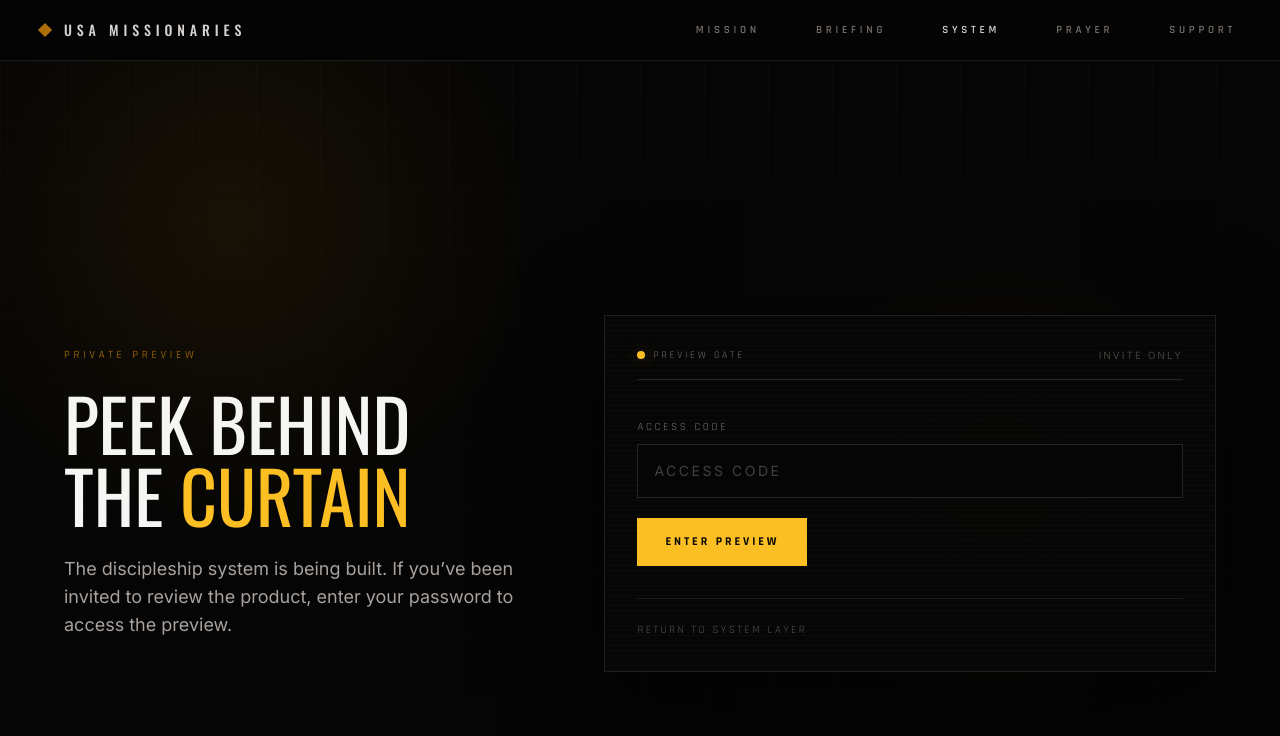
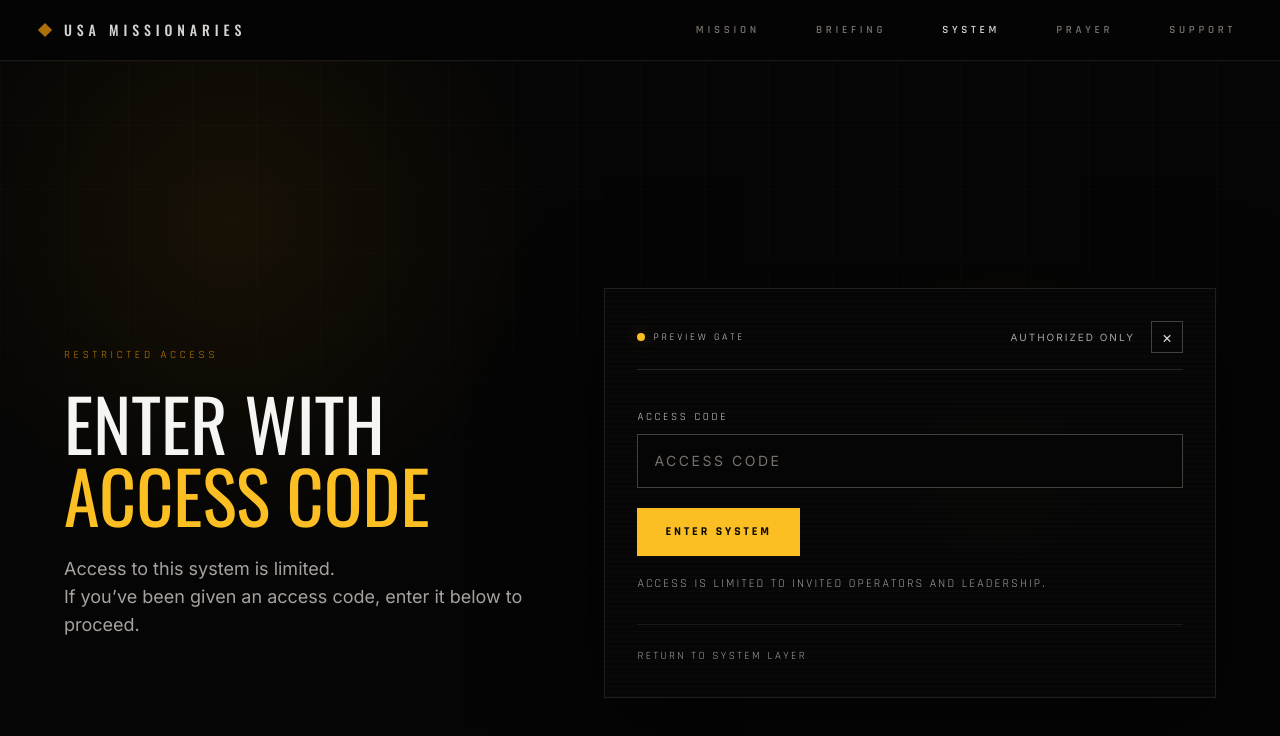
Before and after one commit to rfox0629/usam-website, a Next.js app: page /system/preview in a window 1280 px wide. Shown: the top 736 px of the page. Built offline with nearby package versions, Linux system fonts and the light colour scheme.

Commit message:
Improve testimonial typography

```diff
--- a/app/layout.tsx
+++ b/app/layout.tsx
@@ -16,7 +16,7 @@ export default function RootLayout({
       <head>
         <link rel="preconnect" href="https://fonts.googleapis.com" />
         <link rel="preconnect" href="https://fonts.gstatic.com" crossOrigin="anonymous" />
-        <link href="https://fonts.googleapis.com/css2?family=Inter:wght@300;400;500&family=Oswald:wght@400;500;600;700&family=Rajdhani:wght@400;500;600;700&display=swap" rel="stylesheet" />
+        <link href="https://fonts.googleapis.com/css2?family=Inter:wght@300;400;500&family=Oswald:wght@400;500;600;700&family=Playfair+Display:wght@400;500&family=Rajdhani:wght@400;500;600;700&display=swap" rel="stylesheet" />
       </head>
       <body style={{ fontFamily: "'Inter', sans-serif", WebkitFontSmoothing: "antialiased" }}>
         {children}
--- a/app/mission/page.tsx
+++ b/app/mission/page.tsx
@@ -117,7 +117,10 @@ export default function MissionPage() {
             {fieldReports.map((report, index) => (
               <div key={`${report.attribution}-${index}`} className="border border-stone-800/40 bg-stone-950/60 p-5">
                 <div className="border-l-2 border-amber-500/15 pl-4">
-                  <p className="text-[14px] italic leading-relaxed text-stone-300">
+                  <p
+                    className="mb-3 text-[16px] italic leading-[1.6] text-[#f5f5f5] md:text-[18px]"
+                    style={{ fontFamily: "'Playfair Display', serif" }}
+                  >
                     &ldquo;{report.quote}&rdquo;
                   </p>
                 </div>
--- a/app/system/WaitingListCTA.tsx
+++ b/app/system/WaitingListCTA.tsx
@@ -149,7 +149,7 @@ export function WaitingListCTA() {
                   <div>
                     <label
                       htmlFor="system-waitlist-name"
-                      className="text-[11px] uppercase tracking-[0.22em] text-stone-500"
+                      className="text-[11px] uppercase tracking-[0.22em] text-stone-300"
                       style={{ fontFamily: font.rajdhani }}
                     >
                       Name
@@ -161,14 +161,14 @@ export function WaitingListCTA() {
                       value={formValues.name}
                       onChange={(event) => setFormValues((current) => ({ ...current, name: event.target.value }))}
                       placeholder="Name optional"
-                      className="mt-2 w-full border border-stone-800 bg-[#050505] px-4 py-3 text-sm text-stone-100 outline-none transition-colors placeholder:text-stone-700 focus:border-amber-500/60"
+                      className="mt-2 w-full border border-stone-700 bg-[#050505] px-4 py-3 text-sm text-stone-100 outline-none transition-colors placeholder:text-stone-500 focus:border-amber-500/70"
                     />
                   </div>
 
                   <div>
                     <label
                       htmlFor="system-waitlist-email"
-                      className="text-[11px] uppercase tracking-[0.22em] text-stone-500"
+                      className="text-[11px] uppercase tracking-[0.22em] text-stone-300"
                       style={{ fontFamily: font.rajdhani }}
                     >
                       Email
@@ -181,7 +181,7 @@ export function WaitingListCTA() {
                       value={formValues.email}
                       onChange={(event) => setFormValues((current) => ({ ...current, email: event.target.value }))}
                       placeholder="Email"
-                      className="mt-2 w-full border border-stone-800 bg-[#050505] px-4 py-3 text-sm text-stone-100 outline-none transition-colors placeholder:text-stone-700 focus:border-amber-500/60"
+                      className="mt-2 w-full border border-stone-700 bg-[#050505] px-4 py-3 text-sm text-stone-100 outline-none transition-colors placeholder:text-stone-500 focus:border-amber-500/70"
                     />
                   </div>
                 </div>
@@ -189,7 +189,7 @@ export function WaitingListCTA() {
                 <div>
                   <label
                     htmlFor="system-waitlist-organization"
-                    className="text-[11px] uppercase tracking-[0.22em] text-stone-500"
+                    className="text-[11px] uppercase tracking-[0.22em] text-stone-300"
                     style={{ fontFamily: font.rajdhani }}
                   >
                     Role or organization
@@ -201,14 +201,14 @@ export function WaitingListCTA() {
                     value={formValues.organization}
                     onChange={(event) => setFormValues((current) => ({ ...current, organization: event.target.value }))}
                     placeholder="Pastor, leader, church, school, or organization"
-                    className="mt-2 w-full border border-stone-800 bg-[#050505] px-4 py-3 text-sm text-stone-100 outline-none transition-colors placeholder:text-stone-700 focus:border-amber-500/60"
+                    className="mt-2 w-full border border-stone-700 bg-[#050505] px-4 py-3 text-sm text-stone-100 outline-none transition-colors placeholder:text-stone-500 focus:border-amber-500/70"
                   />
                 </div>
 
                 <div>
                   <label
                     htmlFor="system-waitlist-message"
-                    className="text-[11px] uppercase tracking-[0.22em] text-stone-500"
+                    className="text-[11px] uppercase tracking-[0.22em] text-stone-300"
                     style={{ fontFamily: font.rajdhani }}
                   >
                     Message
@@ -220,7 +220,7 @@ export function WaitingListCTA() {
                     value={formValues.message}
                     onChange={(event) => setFormValues((current) => ({ ...current, message: event.target.value }))}
                     placeholder="Tell us where you hope to use this system."
-                    className="mt-2 w-full resize-none border border-stone-800 bg-[#050505] px-4 py-3 text-sm leading-6 text-stone-100 outline-none transition-colors placeholder:text-stone-700 focus:border-amber-500/60"
+                    className="mt-2 w-full resize-none border border-stone-700 bg-[#050505] px-4 py-3 text-sm leading-6 text-stone-100 outline-none transition-colors placeholder:text-stone-500 focus:border-amber-500/70"
                   />
                 </div>
 
--- a/app/system/preview/PreviewAccessForm.tsx
+++ b/app/system/preview/PreviewAccessForm.tsx
@@ -42,7 +42,7 @@ export function PreviewAccessForm() {
       <div>
         <label
           htmlFor="system-preview-code"
-          className="text-[11px] uppercase tracking-[0.24em] text-stone-500"
+          className="text-[11px] uppercase tracking-[0.24em] text-stone-300"
           style={{ fontFamily: font.rajdhani }}
         >
           Access Code
@@ -54,7 +54,7 @@ export function PreviewAccessForm() {
           onChange={(event) => setPassword(event.target.value)}
           required
           placeholder="ACCESS CODE"
-          className="mt-2 w-full border border-stone-800 bg-[#050505] px-4 py-4 text-sm uppercase tracking-[0.18em] text-stone-100 outline-none transition-colors placeholder:text-stone-700 focus:border-amber-500/60"
+          className="mt-2 w-full border border-stone-700 bg-[#050505] px-4 py-4 text-sm uppercase tracking-[0.18em] text-stone-100 outline-none transition-colors placeholder:text-stone-500 focus:border-amber-500/70"
         />
       </div>
 
@@ -64,8 +64,12 @@ export function PreviewAccessForm() {
         className="inline-flex min-h-12 w-full items-center justify-center bg-amber-400 px-7 py-3 text-xs uppercase tracking-[0.24em] text-stone-950 transition-all duration-300 hover:bg-amber-300 disabled:cursor-not-allowed disabled:opacity-60 sm:w-auto"
         style={{ fontFamily: font.rajdhani, fontWeight: 700 }}
       >
-        {isSubmitting ? "Checking..." : "Enter Preview"}
+        {isSubmitting ? "Checking..." : "Enter System"}
       </button>
+
+      <p className="text-xs uppercase tracking-[0.18em] text-stone-400" style={{ fontFamily: font.rajdhani }}>
+        Access is limited to invited operators and leadership.
+      </p>
 
       {error && <p className="text-sm leading-6 text-amber-500/80">{error}</p>}
     </form>
--- a/app/system/preview/page.tsx
+++ b/app/system/preview/page.tsx
@@ -4,8 +4,8 @@ import { PrimaryNav } from "../../../components/PrimaryNav";
 import { PreviewAccessForm } from "./PreviewAccessForm";
 
 export const metadata: Metadata = {
-  title: "Private Preview | USA Missionaries",
-  description: "Private preview access for the USA Missionaries discipleship system.",
+  title: "Restricted Access | USA Missionaries",
+  description: "Restricted access gate for the USA Missionaries discipleship system.",
 };
 
 const font = { oswald: "'Oswald', sans-serif", rajdhani: "'Rajdhani', sans-serif" };
@@ -22,18 +22,19 @@ export default function SystemPreviewPage() {
         <div className="relative mx-auto grid w-full max-w-6xl items-center gap-10 lg:grid-cols-[0.9fr_1.1fr]">
           <div className="max-w-xl">
             <p className="text-[11px] uppercase tracking-[0.34em] text-amber-500/80" style={{ fontFamily: font.rajdhani }}>
-              Private Preview
+              Restricted Access
             </p>
             <h1
               className="mt-6 text-5xl uppercase leading-[0.94] text-stone-100 md:text-7xl"
               style={{ fontFamily: font.oswald }}
             >
-              Peek Behind
+              Enter With
               <br />
-              The <span className="text-amber-400">Curtain</span>
+              <span className="text-amber-400">Access Code</span>
             </h1>
-            <p className="mt-6 max-w-lg text-base leading-8 text-stone-400 md:text-lg">
-              The discipleship system is being built. If you’ve been invited to review the product, enter your password to access the preview.
+            <p className="mt-6 max-w-lg whitespace-pre-line text-base leading-8 text-stone-400 md:text-lg">
+              {`Access to this system is limited.
+If you’ve been given an access code, enter it below to proceed.`}
             </p>
           </div>
 
@@ -44,15 +45,24 @@ export default function SystemPreviewPage() {
                 <div className="flex items-center gap-2">
                   <span className="h-2 w-2 rounded-full bg-amber-400 shadow-[0_0_16px_rgba(251,191,36,0.3)]" />
                   <span
-                    className="text-[10px] uppercase tracking-[0.28em] text-stone-500"
+                    className="text-[10px] uppercase tracking-[0.28em] text-stone-300"
                     style={{ fontFamily: font.rajdhani }}
                   >
-                    Preview Gate
+                    PREVIEW GATE
                   </span>
                 </div>
-                <span className="hidden text-[10px] uppercase tracking-[0.2em] text-stone-700 sm:inline">
-                  Invite Only
-                </span>
+                <div className="flex items-center gap-4">
+                  <span className="hidden text-[10px] uppercase tracking-[0.2em] text-stone-400 sm:inline">
+                    Authorized Only
+                  </span>
+                  <Link
+                    href="/system"
+                    className="inline-flex h-8 w-8 items-center justify-center border border-stone-700 text-base leading-none text-stone-300 transition-colors hover:border-stone-400 hover:text-stone-100"
+                    aria-label="Exit preview access"
+                  >
+                    ×
+                  </Link>
+                </div>
               </div>
 
               <PreviewAccessForm />
@@ -60,7 +70,7 @@ export default function SystemPreviewPage() {
               <div className="mt-8 border-t border-stone-900 pt-4">
                 <Link
                   href="/system"
-                  className="text-[11px] uppercase tracking-[0.22em] text-stone-600 transition-colors hover:text-stone-300"
+                  className="text-[11px] uppercase tracking-[0.22em] text-stone-400 transition-colors hover:text-stone-100"
                   style={{ fontFamily: font.rajdhani }}
                 >
                   Return to system layer
```
